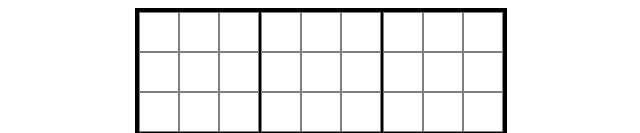
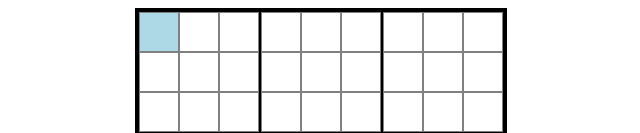
Before and after one commit to RomansPacjuks27/sudoku, a React app: page / in a window 1280 px wide. Shown: the top 133 px of the page, without its empty margins (319-959 px from the left). Built offline with nearby package versions, Linux system fonts and the light colour scheme; the HTML template or start-up script is replaced by a standard one.

Commit message:
generating new game

```diff
--- a/src/components/App.js
+++ b/src/components/App.js
@@ -5,7 +5,6 @@
   return (
     <div key="Game" className="game">
       <GameField key="GameField"/>
-      <ButtonPanel key="ButtonPanel"/>
     </div>
   )
 }
@@ -14,9 +13,9 @@
   const [cellState, setCellState] = React.useState(0);
   const [cellValues, setCellValues] = React.useState({});
 
-  const getKey = (x, y, col, row) => {
-    let id = 3*(y-1)+x; //solver.rc2i(x, y);
-    return id + '-' + col + row;
+  const getKey = (x, y, row, col) => {
+    let id =  9 * (3*(y-1) + row-1) + 3*(x-1) + col-1;
+    return id;
   }
 
   const handleClick = (key) => {
@@ -24,13 +23,13 @@
   }
 
   const getCellValue = (key) => {
-    return cellValues[key];
+    return (cellValues && cellValues[key]) ? solver.b2d(cellValues[key]) : "";
   }
 
   const handleInput = (newkey, event) => {
     if(utils.isPlayingNumber(event.key)){
       setCellValues(prevValues => ({
-        ...prevValues, [newkey]: event.key
+        ...prevValues, [newkey]: solver.d2b(event.key)
       }));
     }
 
@@ -42,17 +41,23 @@
     return key == cellState ? 1 : 0;
   }
 
+  const setInitialValues = () => {
+    let [startingBoard, solvedBoard] = solver.newStartingBoard();
+    setCellValues(startingBoard);
+  }
+
   return (
+    <div>
       <div key="box" className="box">
         <div key="box-shell" className="box-shell">
           {utils.range(1, 3).map(x =>
             <div key={'row-block' + x} className="row-block">
               {utils.range(1, 3).map(y =>
                 <div key={'nine-block' + y} className="nine-block">
-                {utils.range(1, 3).map(row =>
-                  <div key={'row' + row} className="row">
-                    {utils.range(1, 3).map(col => {
-                        const cellKey = getKey(x, y, col, row);
+                  {utils.range(1, 3).map(col =>
+                    <div key={'col' + col} className="col">
+                      {utils.range(1, 3).map(row => {
+                          const cellKey = getKey(x, y, row, col);
                           return <Cell onKeyPress={handleInput} onClick={handleClick} cellValue={getCellValue(cellKey)} cellStatus={isCellClicked(cellKey)} number={cellKey} key={cellKey} />
                       })}
                     </div>
@@ -63,6 +68,8 @@
           )}
         </div>
       </div>
+      <ButtonPanel key="ButtonPanel" randomizePuzzle={setInitialValues}/>
+    </div>
   )
 }
 
@@ -70,13 +77,8 @@
   return <input value={props.cellValue}  style={{backgroundColor: props.cellStatus  > 0 ? 'lightblue' : 'white' }} type="button" onClick={() => props.onClick(props.number)} onKeyDown={(e) => props.onKeyPress(props.number, e)} className="cell"></input>
 }
 
-const ButtonPanel = () => {
+const ButtonPanel = props => {
   const [board, setBoard] = React.useState({});
-
-  const randomizePuzzle = () => {
-    solver.fillRandomCells();
-  }
-
   const solvePuzzle = () => {
 
   }
@@ -87,7 +89,7 @@
         {/* {utils.range(1, 9).map(y =>
           <ButtonNumber onClick={onNumberClick} key={y} number={y} status={numberStatus(y)} />
         )} */}
-          <button className="numberButton" onClick={randomizePuzzle}>New Game</button>
+          <button className="numberButton" onClick={props.randomizePuzzle}>New Game</button>
           <button className="numberButton" onClick={solvePuzzle}>Solve</button>
       </div>
     </div>
@@ -121,42 +123,55 @@
     return 1 << (digit - 1);
   },
 
-  fillRandomCells() {
-    //select random cell count for filling the grid
-    //check what number is safe to put in each of these cells
-    //if some cells run out of any possible safe numbers, start randomizing board again.
-    //when filled, pass board to solve function to see if it does have solution,
-    //if it doesn't start randomizing board again.
-    //if it does, generate board to ui
-    let board = new Array(81).fill(0);
-    let filledCellCount = utils.random(14, 24);
-    for(let i = 0; i < filledCellCount; i++) {
-      let rndRow = utils.random(0, 8);
-      let rndCol = utils.random(0, 8);
-      let idx = this.rc2i(rndRow, rndCol);
+  b2d(digit) {
+    return (solver.getBaseLog(2, digit)) + 1;
+  },
 
-      while (board[idx]) {
-        rndRow = utils.random(0, 8);
-        rndCol = utils.random(0, 8);
-        idx = this.rc2i(rndRow, rndCol);
+  getBaseLog(x, y) {
+    return Math.log(y) / Math.log(x);
+  },
+
+  fillPuzzle(board) {
+    let resultingBoard = new Array(81).fill(0);
+    let allowed = new Array(81).fill(0);
+    do {
+      resultingBoard = new Array(81).fill(0);
+      board.map((x, idx) => board[idx] = 0);
+
+        let numbers = [1,2,3,4,5,6,7,8,9];
+        for(let c = 2; c < 5; c++)
+        {
+          for(let r = 2; r < 5; r++)
+          {
+            let rndNumber = utils.random(0, numbers.length - 1);
+            board[this.rc2i(r, c)] = numbers[rndNumber];
+            numbers.splice(rndNumber, 1);
+          }
         }
 
-      let rndNumber = utils.random(1, 9);
-      while(!this.acceptable(board, idx, rndNumber)) {
-        rndNumber = utils.random(1, 9);
+        for(let i = 0; i < 80; i++)
+        {
+          if(!board[i]) {
+            let cellMoves = this.getMoves(board, i);
+            for (let m = 1; cellMoves; m <<= 1) {
+              if (cellMoves & m) {
+                allowed[i] += 1;
+                cellMoves ^= m;
+              }
+            }
+          }
         }
 
-      board[idx] = rndNumber;
-    }
+      console.log("Cells with 9 allowed moves: ", allowed.filter(x => allowed[x] == 9).length,
+      "\nCells with 8 allowed moves: ", allowed.filter(x => allowed[x] == 8).length,
+      "\nCells with 7 allowed moves: ", allowed.filter(x => allowed[x] == 7).length,
+      "\nCells with 6 allowed moves: ", allowed.filter(x => allowed[x] == 6).length,
+      "\nCells with 5 allowed moves: ", allowed.filter(x => allowed[x] == 5).length,
+      "\nCells with 4 allowed moves: ", allowed.filter(x => allowed[x] == 4).length);
 
-    if(this.solve(board)) {
-      //board.map(x => x.value ? d2b(parseInt(x.value, 10)) : 0);
-    }
-    else{
-    }
-    //for (let r = r1; r < r1 + 3; ++r) {
-      //for (let c = c1; c < c1 + 3; ++c, ++ir, ic += 9) {
-
+      resultingBoard = solver.solve(board);
+    } while(resultingBoard == null)
+    return resultingBoard;
   },
 
   getMoves(board, index) {
@@ -216,11 +231,9 @@
   },
 
   analyze(board) {
-    console.log(board);
     let allowed = board.map((x, i) => x ? 0 : this.getMoves(board, i));
     let bestIndex, bestLen = 100;
     for (let i = 0; i < 81; i++) {
-      console.log(board[i]);
       if (board[i] == 0) {
         let moves = allowed[i];
         let len = 0;
@@ -257,32 +270,42 @@
 
   solve(initboard) {
     let self = this;
-    let el = self.container;
     let board = self.readBoard(initboard, false);
     let backtrack = 0;
     let guesswork = 0;
     let dcount = 0;
     let time = Date.now();
-    if (solve()) {
-        stats();
-        //self.writeBytes(board);
-        //el.classList.add("solved");
-        alert("solved");
-        console.log(board);
+    let result = solve(false);
+    if (result === true) {
+        //stats();
+        return board;
     } else {
-        stats();
-        alert("no solution");
+        //stats();
+        board = [];
+        return null;
     }
-    function solve() {
+    function solve(abrupt = false) {
         let { index, moves, len } = self.analyze(board);
-        console.log("{index, moves, len} is: ", {index, moves, len});
+        if(abrupt)
+          return false;
+        if(Date.now() - time > 1000)
+        {
+          board = [];
+          return -1;
+        }
         if (index == null) return true;
         if (len > 1) guesswork++;
         for (let m = 1; moves; m <<= 1) {
             if (moves & m) {
                 dcount++;
                 board[index] = m;
-                if (solve()) return true;
+                let res = solve();
+                if (res) return true;
+                if (res == -1) {
+                  board[index] = 0;
+                  abrupt = true;
+                 return false;
+                }
                 moves ^= m;
             }
         }
@@ -291,43 +314,40 @@
         return false;
     }
     function stats() {
-        console.log(`${dcount} digits placed<br>${backtrack} take-backs<br>${guesswork} guesses<br>${Date.now() - time} milliseconds`);
+        console.log(`${dcount} digits placed\n${backtrack} take-backs\n${guesswork} guesses\n${Date.now() - time} milliseconds\n`);
     }
   },
 
-
-  // different source code for generating random boards (under)
-
-  newStartingBoard  (holes) {
+  newStartingBoard  () {
     // Reset global iteration counter to 0 and Try to generate a new game.
     // If counter reaches its maximum limit in the fillPuzzle function, current attemp will abort
     // To prevent the abort from crashing the script, the error is caught and used to re-run
     // this function
     try {
-      counter = 0
-      let solvedBoard = newSolvedBoard();
-
-      // Clone the populated board and poke holes in it.
-      // Stored the removed values for clues
-      let [removedVals, startingBoard] = pokeHoles( solvedBoard.map ( row => row.slice() ), holes)
-
-      return [removedVals, startingBoard, solvedBoard]
-
+      let solvedBoard = this.newSolvedBoard();
+      let startingBoard = this.pokeHoles(solvedBoard);
+      return [startingBoard, solvedBoard];
     } catch (error) {
-      return newStartingBoard(holes)
+      console.log(error);
     }
   },
 
   newSolvedBoard() {
-    const newBoard = BLANK_BOARD.map(row => row.slice() ) // Create an unaffiliated clone of a fresh board
-    fillPuzzle(newBoard) // Populate the board using backtracking algorithm
-    return newBoard;
+    const newBoard = BLANK_BOARD;
+    return this.fillPuzzle(newBoard);
   },
 
   safeToPlace( puzzleArray, emptyCell, num) {
     return rowSafe(puzzleArray, emptyCell, num) &&
     colSafe(puzzleArray, emptyCell, num) &&
     boxSafe(puzzleArray, emptyCell, num)
+  },
+
+  pokeHoles(board) {
+    var holeCount = utils.random(35,45);
+    var pokedIdx = utils.randomSeries(0, 80, holeCount);
+    pokedIdx.map(x => board[x] = 0);
+    return board;
   }
 
 };
@@ -347,6 +367,21 @@
   // pick a random number between min and max (edges included)
   random: (min, max) => min + Math.floor(Math.random() * (max - min + 1)),
 
+  randomSeries: (min, max, count) => {
+    let arr = [];
+    let num = 0;
+    while(count)
+    {
+      num = min + Math.floor(Math.random() * (max - min + 1));
+      if(!arr.includes(num))
+      {
+        arr.push(num);
+        count--;
+      }
+    }
+    return arr;
+  },
+
   isPlayingNumber: (str) => {
     if (str.trim() === '') {
       return false;
@@ -356,4 +391,6 @@
   }
 };
 
+const BLANK_BOARD = new Array(81).fill(0);
+
 export {Game as App};
```
Also changed, not shown: 1 other file (tests, documents, lock files or other folders). Lines whose indentation alone changed are shown as unchanged.
